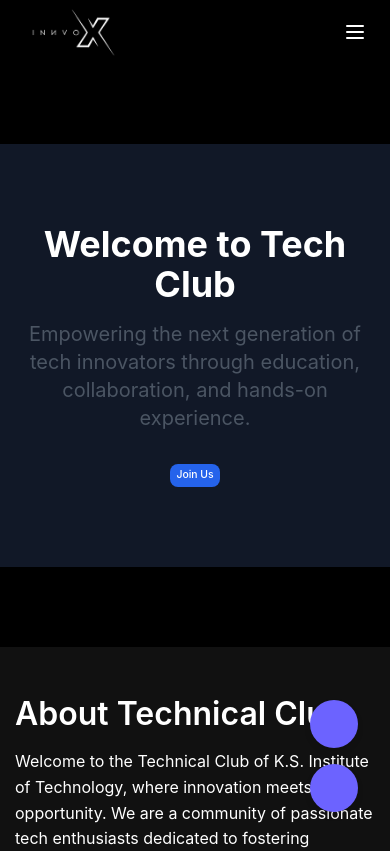
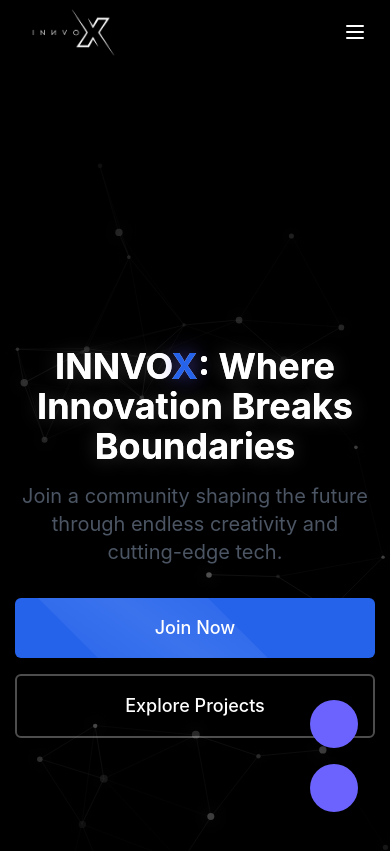
Before and after one commit to vinsmokejazz/innvox-main, a React (Vite) app in the folder innvox-fe/: page / in a window 390 px wide. Shown: the top 851 px of the page. Built offline with nearby package versions, Linux system fonts and the light colour scheme; a web font is replaced by a local one.

Commit message:
Implement particle animation in HeroSection component and enhance styling. Added canvas for dynamic background effect, updated layout with new hero content, and introduced utility classes for text shadows and animations in global CSS for improved visual appeal.

```diff
--- a/innvox-fe/src/components/home/HeroSection.jsx
+++ b/innvox-fe/src/components/home/HeroSection.jsx
@@ -1,21 +1,128 @@
-import React from 'react';
+import React, { useEffect, useRef } from 'react';
 import { Link } from 'react-router-dom';
 
 const HeroSection = () => {
+  const canvasRef = useRef(null);
+  const containerRef = useRef(null);
+
+  // Particle animation effect
+  useEffect(() => {
+    const canvas = canvasRef.current;
+    const ctx = canvas.getContext('2d');
+    let animationFrameId;
+    let particles = [];
+
+    // Set canvas size
+    const resizeCanvas = () => {
+      canvas.width = containerRef.current.offsetWidth;
+      canvas.height = containerRef.current.offsetHeight;
+      initParticles();
+    };
+
+    // Create particles
+    const initParticles = () => {
+      particles = [];
+
+      const numberOfParticles = Math.floor(canvas.width * canvas.height / 9000);
+
+      for (let i = 0; i < numberOfParticles; i++) {
+        particles.push({
+          x: Math.random() * canvas.width,
+          y: Math.random() * canvas.height,
+          radius: Math.random() * 2.5 + 1.5,
+          color: `rgba(255, 255, 255, ${Math.random() * 0.7 + 0.2})`,
+          velocity: {
+            x: (Math.random() - 0.5) * 1,
+            y: (Math.random() - 0.5) * 1
+          }
+        });
+      }
+    };
+
+    // Draw particles
+    const render = () => {
+      ctx.clearRect(0, 0, canvas.width, canvas.height);
+
+      particles.forEach(particle => {
+        ctx.shadowBlur = 15;
+        ctx.shadowColor = 'rgba(255, 255, 255, 0.5)';
+
+        ctx.beginPath();
+        ctx.arc(particle.x, particle.y, particle.radius, 0, Math.PI * 2);
+        ctx.fillStyle = particle.color;
+        ctx.fill();
+
+        ctx.shadowBlur = 0;
+
+        particle.x += particle.velocity.x;
+        particle.y += particle.velocity.y;
+
+        if (particle.x < 0) particle.x = canvas.width;
+        if (particle.x > canvas.width) particle.x = 0;
+        if (particle.y < 0) particle.y = canvas.height;
+        if (particle.y > canvas.height) particle.y = 0;
+      });
+
+      particles.forEach((particle, i) => {
+        for (let j = i + 1; j < particles.length; j++) {
+          const p2 = particles[j];
+          const dx = particle.x - p2.x;
+          const dy = particle.y - p2.y;
+          const distance = Math.sqrt(dx * dx + dy * dy);
+
+          if (distance < 120) {
+            ctx.beginPath();
+            ctx.strokeStyle = `rgba(255, 255, 255, ${0.35 - distance / 400})`;
+            ctx.lineWidth = 0.8;
+            ctx.moveTo(particle.x, particle.y);
+            ctx.lineTo(p2.x, p2.y);
+            ctx.stroke();
+          }
+        }
+      });
+
+      animationFrameId = requestAnimationFrame(render);
+    };
+
+    window.addEventListener('resize', resizeCanvas);
+    resizeCanvas();
+    render();
+
+    // Cleanup
+    return () => {
+      cancelAnimationFrame(animationFrameId);
+      window.removeEventListener('resize', resizeCanvas);
+    };
+  }, []);
+
+
+
   return (
-    <section className="hero-section">
-      <div className="container">
-        <div className="hero-content">
-          <h1>Welcome to Tech Club</h1>
-          <p>Empowering the next generation of tech innovators through education, collaboration, and hands-on experience.</p>
-          <div className="hero-buttons">
-            <Link to="/register" className="btn btn-primary">Join Us</Link>
-            {/* <Link to="/about" className="btn btn-secondary">Learn More</Link> */}
+    <section className="hero-wrapper" ref={containerRef}>
+      <canvas ref={canvasRef} className="hero-canvas"></canvas>
+      <div className="hero-overlay"></div>
 
+      <div className="container relative z-10 flex flex-col items-center justify-center h-full">
+        <div className="hero-content text-center">
+          <h1 className="text-5xl md:text-6xl lg:text-7xl font-bold mb-6 text-white hero-title">
+            INNVO<span className="text-primary">X</span>: Where Innovation <br className="hidden md:block" /> Breaks Boundaries
+          </h1>
+
+          <p className="text-xl md:text-2xl text-gray-300 mb-10 max-w-3xl mx-auto">
+            Join a community shaping the future through endless creativity and cutting-edge tech.
+          </p>
+
+          <div className="hero-buttons flex flex-col sm:flex-row gap-4 justify-center mb-12">
+            <Link to="/register" className="btn-primary px-8 py-4 text-lg font-medium rounded-md transition-all duration-300 bg-primary text-white hover:bg-primary/90 hover:shadow-glow">
+              Join Now
+            </Link>
+            <Link to="/projects" className="btn-secondary px-8 py-4 text-lg font-medium rounded-md transition-all duration-300 bg-transparent border-2 border-white/30 text-white hover:bg-white/10 hover:border-white/50">
+              Explore Projects
+            </Link>
           </div>
+
         </div>
       </div>
-
     </section>
   );
 };
--- a/innvox-fe/src/styles/global.css
+++ b/innvox-fe/src/styles/global.css
@@ -105,6 +105,17 @@
   }
 }
 
+@layer utilities {
+  .text-shadow-glow {
+    text-shadow: 0 0 5px rgba(255, 255, 255, 0.5),
+                 0 0 10px rgba(255, 255, 255, 0.3);
+  }
+
+  .animate-fadeInUp {
+    animation: fadeInUp 1s ease-out;
+  }
+}
+
 @layer base {
   * {
     @apply border-border;
@@ -158,8 +169,91 @@
     @apply h-full flex items-center justify-between;
   }
 
+  .hero-wrapper {
+    @apply relative w-full overflow-hidden bg-black flex items-center justify-center;
+    height: 80vh;
+    min-height: 600px;
+    max-height: 900px;
+  }
+
+  .hero-canvas {
+    @apply absolute top-0 left-0 w-full h-full z-[1];
+    filter: contrast(1.1) brightness(1.1);
+  }
+
+  .hero-overlay {
+    @apply absolute top-0 left-0 w-full h-full z-[2];
+    background: radial-gradient(circle at center, rgba(0, 0, 0, 0.5) 0%, rgba(0, 0, 0, 0.8) 70%, rgba(0, 0, 0, 0.9) 100%);
+  }
+
+  .hero-title {
+    @apply text-white animate-fadeInUp;
+    background: linear-gradient(90deg, #fff 0%, #f0f0f0 100%);
+    -webkit-background-clip: text;
+    background-clip: text;
+    text-shadow: 0 0 20px rgba(255, 255, 255, 0.2);
+  }
+
+  .hero-title span {
+    @apply text-primary;
+    text-shadow: 0 0 20px rgba(108, 99, 255, 0.7);
+  }
+
+  .stats-ticker {
+    @apply w-full relative mt-8 overflow-hidden border-t border-b border-white/10;
+    height: 50px;
+    backdrop-filter: blur(5px);
+  }
+
+  .ticker-content {
+    @apply flex items-center absolute whitespace-nowrap;
+    animation: tickerScroll 30s linear infinite;
+  }
+
+  .ticker-item {
+    @apply px-5 inline-block font-medium;
+    color: rgba(255, 255, 255, 0.8);
+    font-size: 18px;
+    text-shadow: 0 0 10px rgba(255, 255, 255, 0.3);
+  }
+
+  .ticker-item::after {
+    @apply ml-5 inline-block text-primary;
+    content: '•';
+    text-shadow: 0 0 10px var(--primary-color);
+  }
+
+  .ticker-item:last-child::after {
+    @apply hidden;
+  }
+
+  .btn-primary {
+    @apply relative overflow-hidden;
+  }
+
+  .btn-primary::after {
+    content: '';
+    position: absolute;
+    top: -50%;
+    left: -50%;
+    width: 200%;
+    height: 200%;
+    background: linear-gradient(
+      to bottom right,
+      rgba(255, 255, 255, 0) 0%,
+      rgba(255, 255, 255, 0.1) 50%,
+      rgba(255, 255, 255, 0) 100%
+    );
+    transform: rotate(45deg);
+    animation: shimmer 3s infinite;
+  }
+
+  .hover\:shadow-glow:hover {
+    box-shadow: 0 0 30px rgba(108, 99, 255, 0.7);
+  }
+
   .hero-section {
-    @apply py-20  bg-gray-900;
+    @apply py-20 bg-gray-900;
   }
 
   .hero-content {
@@ -1519,3 +1613,84 @@ input, textarea {
     padding: 1.5rem 1rem 1rem;
   }
 }
+
+/* Animations */
+@keyframes pulse {
+  0% {
+    transform: scale(1);
+  }
+  50% {
+    transform: scale(1.05);
+  }
+  100% {
+    transform: scale(1);
+  }
+}
+
+@keyframes rotate {
+  from {
+    transform: rotate(0deg);
+  }
+  to {
+    transform: rotate(360deg);
+  }
+}
+
+@keyframes shimmer {
+  0% {
+    top: -100%;
+    left: -100%;
+  }
+  100% {
+    top: 100%;
+    left: 100%;
+  }
+}
+
+@keyframes fadeInUp {
+  from {
+    opacity: 0;
+    transform: translateY(30px);
+  }
+  to {
+    opacity: 1;
+    transform: translateY(0);
+  }
+}
+
+@keyframes tickerScroll {
+  0% {
+    transform: translateX(100%);
+  }
+  100% {
+    transform: translateX(-100%);
+  }
+}
+
+/* Responsive Hero Styles */
+@media (max-width: 768px) {
+  .hero-wrapper {
+    height: 100vh;
+    min-height: 500px;
+  }
+
+  .ticker-item {
+    font-size: 16px;
+    padding: 0 15px;
+  }
+}
+
+@media (max-width: 480px) {
+  .hero-wrapper {
+    min-height: 450px;
+  }
+
+  .stats-ticker {
+    height: 40px;
+  }
+
+  .ticker-item {
+    font-size: 14px;
+    padding: 0 10px;
+  }
+}
```
